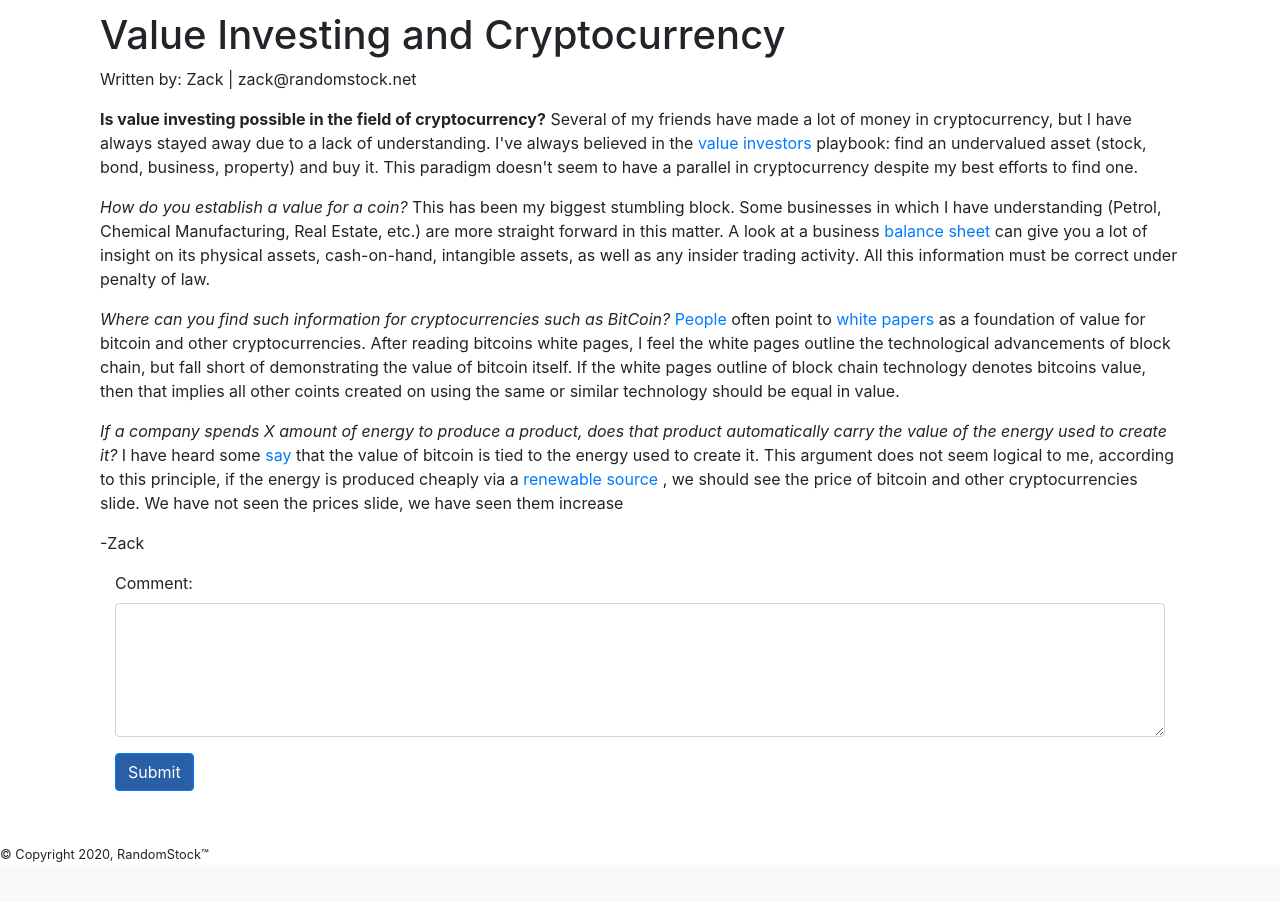
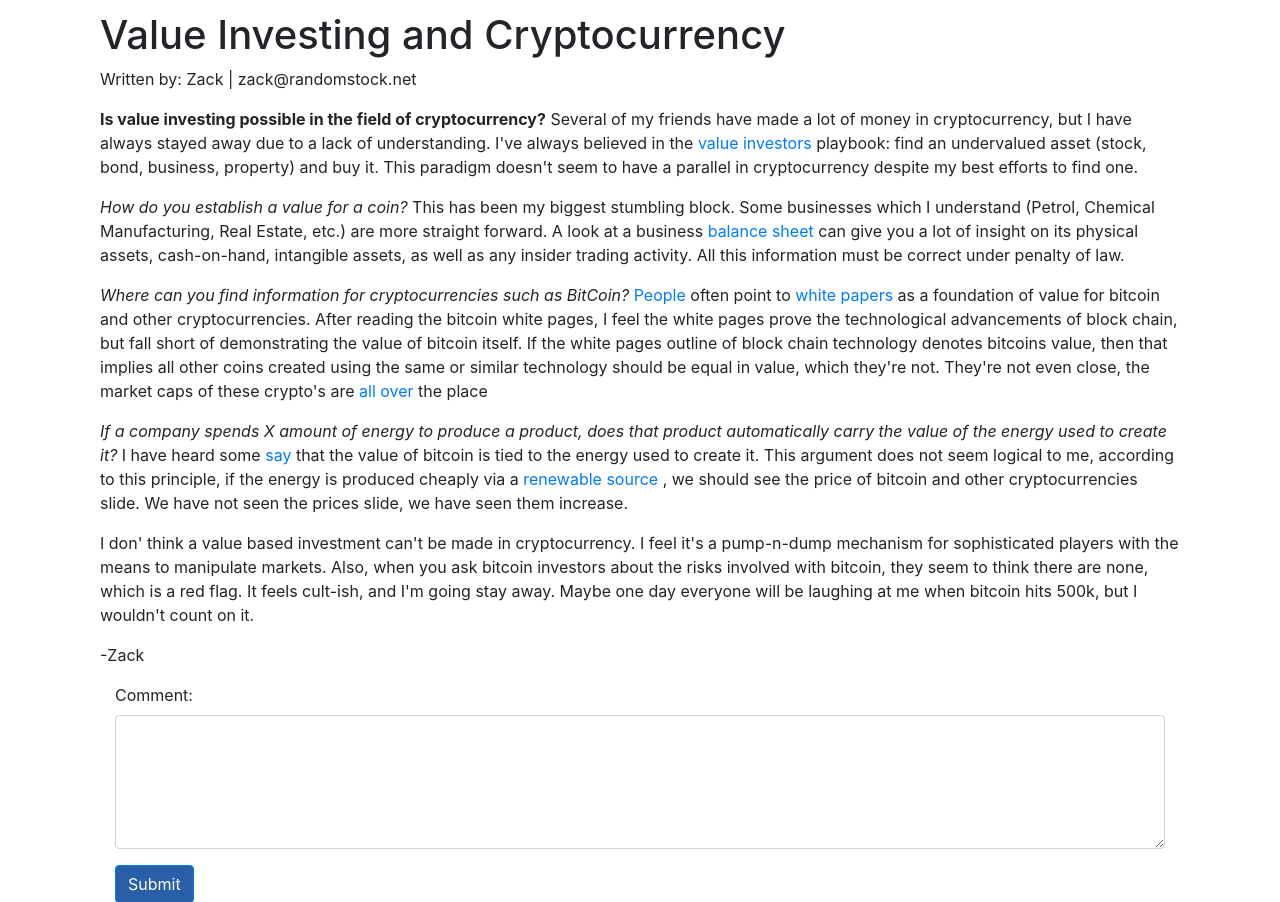
Before and after one commit to camptzak/RamdomStock, a Flask app: page /blog in a window 1280 px wide. Shown: the part 143-1045 px from the top of the page. Before the commit the page ends 1005 px from the top, so only its background shows below. Run offline with Flask 2, Linux system fonts and the light colour scheme; data that the repository does not hold is empty; some libraries are stand-ins or nearby versions.

Commit message:
updated blog page more, looks good. article in pace first

```diff
--- a/static/style.css
+++ b/static/style.css
@@ -71,7 +71,7 @@ body {
 
 .blog_comment {
   margin: 10px;
-  outline: 1px solid #295fa6;
+  outline: 2px solid #295fa6;
   padding: 5px;
   margin: 5px;
 
--- a/templates/base.html
+++ b/templates/base.html
@@ -21,6 +21,15 @@
     <!-- favicon -->
     <link rel="shortcut icon" href="{{ url_for('static', filename='favicon/favicon.ico') }}">
 
+    <!-- Global site tag (gtag.js) - Google Analytics -->
+    <script async src="https://www.googletagmanager.com/gtag/js?id=UA-176573633-1"></script>
+    <script>
+        window.dataLayer = window.dataLayer || [];
+        function gtag(){dataLayer.push(arguments);}
+        gtag('js', new Date());
+
+        gtag('config', 'UA-176573633-1');
+    </script>
 
     {% block head %}
     {% endblock %}
--- a/templates/blog/blog.html
+++ b/templates/blog/blog.html
@@ -16,24 +16,31 @@
         but I have always stayed away due to a lack of understanding. I've always believed in the <a href="https://www.investopedia.com/articles/basics/07/grahamprinciples.asp">value investors</a>
         playbook: find an undervalued asset (stock, bond, business, property) and buy it. This paradigm doesn't seem to have a parallel
         in cryptocurrency despite my best efforts to find one.</p>
-        <p><em>How do you establish a value for a coin?</em> This has been my biggest stumbling block. Some businesses in which I have understanding
-        (Petrol, Chemical Manufacturing, Real Estate, etc.) are more straight forward in this matter. A look at a business <a href="https://www.sec.gov/edgar/searchedgar/companysearch.html">balance sheet</a>
+        <p><em>How do you establish a value for a coin?</em> This has been my biggest stumbling block. Some businesses which I understand
+        (Petrol, Chemical Manufacturing, Real Estate, etc.) are more straight forward. A look at a business <a href="https://www.sec.gov/edgar/searchedgar/companysearch.html">balance sheet</a>
         can give you a lot of insight on its physical assets, cash-on-hand, intangible assets, as well as any insider trading activity. All this information must be correct
         under penalty of law.
-        <p><em>Where can you find such information for cryptocurrencies such as BitCoin?</em> <a href="https://medium.com/coinbundle/the-role-of-value-investing-in-crypto-3b3d539fa2ae">People</a> often point to <a href="https://bitcoin.org/bitcoin.pdf">white papers</a> as a foundation of value for bitcoin and other cryptocurrencies.
-        After reading bitcoins white pages, I feel the white pages outline the technological advancements of block chain, but fall short of demonstrating the
-        value of bitcoin itself. If the white pages outline of block chain technology denotes bitcoins value, then that implies all other coints created on using the
-        same or similar technology should be equal in value. </p>
+        <p><em>Where can you find information for cryptocurrencies such as BitCoin?</em> <a href="https://medium.com/coinbundle/the-role-of-value-investing-in-crypto-3b3d539fa2ae">People</a> often point to <a href="https://bitcoin.org/bitcoin.pdf">white papers</a> as a foundation of value for bitcoin and other cryptocurrencies.
+        After reading the bitcoin white pages, I feel the white pages prove the technological advancements of block chain, but fall short of demonstrating the
+        value of bitcoin itself. If the white pages outline of block chain technology denotes bitcoins value, then that implies all other coins created using the
+        same or similar technology should be equal in value, which they're not. They're not even close, the market caps of these crypto's are <a href="https://coinmarketcap.com/">all over</a> the place </p>
         <p><em>If a company spends X amount of energy to produce a product, does that product automatically carry the value of the energy used to create it?</em> I have heard some <a href="https://www.investopedia.com/news/do-bitcoin-mining-energy-costs-influence-its-price/">say</a> that the value of bitcoin is tied to the energy used to create it.
         This argument does not seem logical to me, according to this principle, if the energy is produced cheaply via a <a href="https://www.businessinsider.com/photos-iceland-bitcoin-mine-genesis-mining-cloud-2015-8?r=UK&IR=T/">renewable source</a>
-        , we should see the price of bitcoin and other cryptocurrencies slide. We have not seen the prices slide, we have seen them increase</p>
+        , we should see the price of bitcoin and other cryptocurrencies slide. We have not seen the prices slide, we have seen them increase.</p>
+        <p>I don' think a value based investment can't be made in cryptocurrency. I feel it's a pump-n-dump
+        mechanism for sophisticated players with the means to manipulate markets. Also, when you ask bitcoin investors about the risks involved with bitcoin,
+        they seem to think there are none, which is a red flag. It feels cult-ish, and I'm going stay away. Maybe one day everyone will be laughing at me when bitcoin
+        hits 500k, but I wouldn't count on it.</p>
 
         <p>-Zack</p>
         {% if rows %}
             {% for row in rows %}
                 <div class="blog_comment rounded">
-                    <p ><b>{{row[3]}}</b> {{row[4]}}<br>
-                    {{row[2]}}</p>
+                    <p >
+                        <b class="fontLarge">{{row[3]}} says:</b><br>
+                        {{row[4]}}<br>
+                        {{row[2]}}
+                    </p>
                 </div>
             {% endfor %}
         {% endif %}
```
